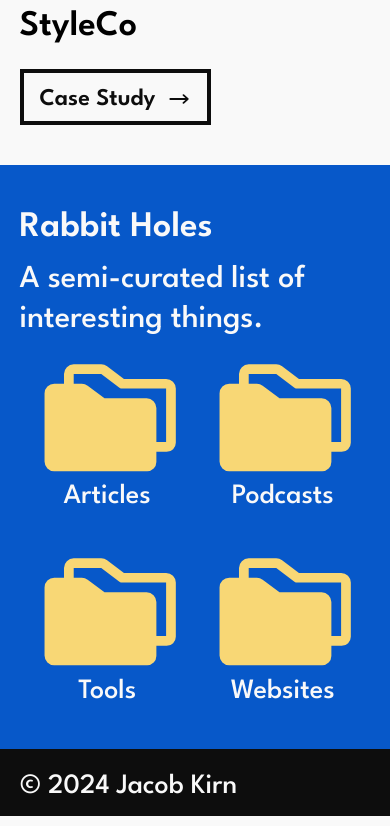
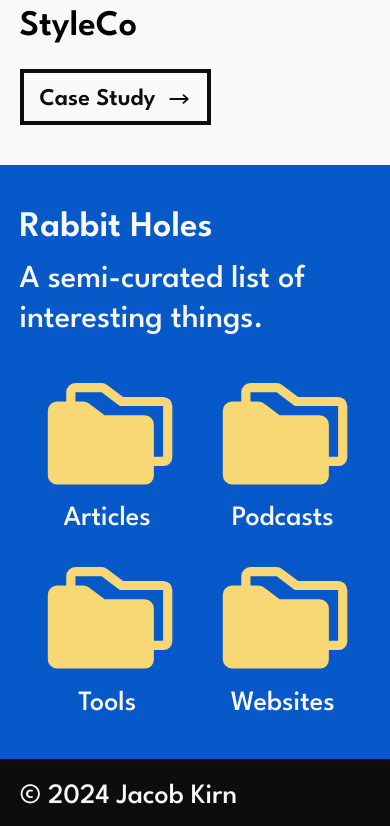
Before and after one commit to jacobkirn/portfolio, a React (Create React App) app: page / in a window 390 px wide. Shown: the part 1934-2760 px from the top of the page. Built offline with nearby package versions, Linux system fonts and the light colour scheme.

Commit message:
more spacing

```diff
--- a/src/App.css
+++ b/src/App.css
@@ -322,7 +322,7 @@ button:hover {
   #rabbithole-section {
     background-color: #0758c9;
     color: #f9f9f9;
-    padding: 40px 0 20px 0;
+    padding: 40px 0 10px 0;
   }
 
   #rabbithole-section #profile-heading {
@@ -330,6 +330,7 @@ button:hover {
   }
 
   #rabbitholes {
+    margin-top: 40px;
     display: flex;
     flex-wrap: wrap;
   }
@@ -340,7 +341,7 @@ button:hover {
 
   #rabbitholes h3 {
     font-size: 28px;
-    margin-top: -20px;
+    margin-top: -10px;
     text-align: center;
   }
 
@@ -354,6 +355,7 @@ button:hover {
   }
 
   #folders {
+    margin-top: -20px;
     height: 100px;
     width: 100%;
     height: 80%;
```
